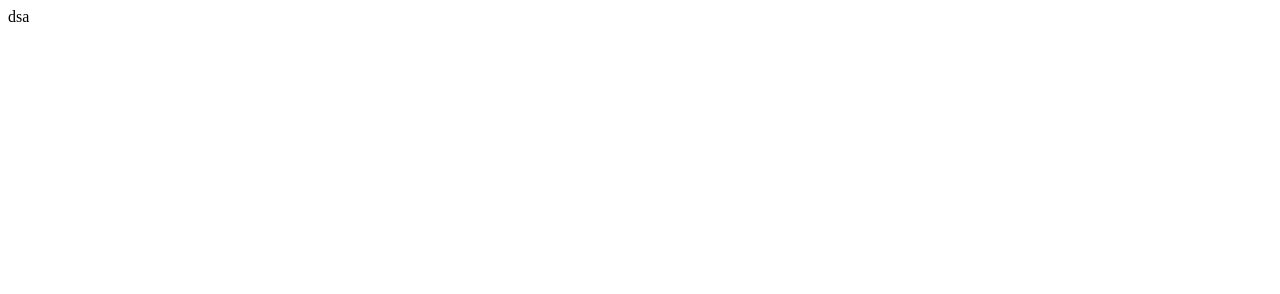
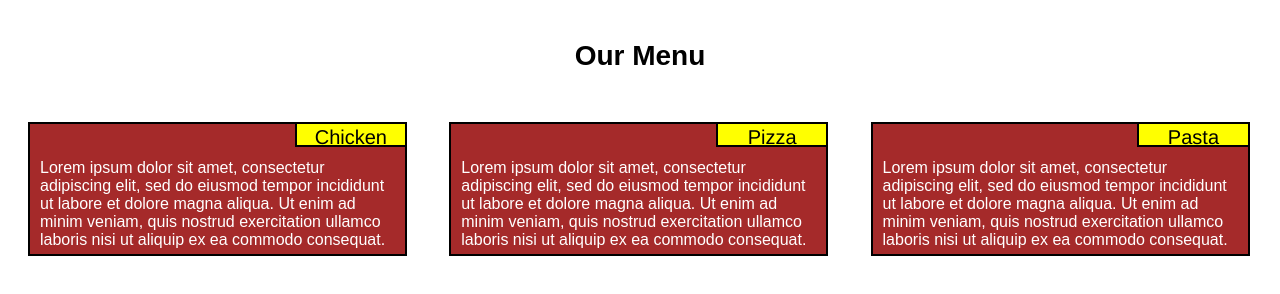
Before and after one commit to Afectum/module2-solution, a plain HTML site: page index.html in a window 1280 px wide. Drawn offline with Linux system fonts and the light colour scheme.

Commit message:
Add files via upload

```diff
--- a/index.html
+++ b/index.html
@@ -1 +1,34 @@
-dsa
+<!DOCTYPE html>
+<html>
+  <head>
+    <meta charset="utf-8">
+    <title>Assignment Solution for Module 2</title>
+    <link rel="stylesheet" href="main.css">
+  </head>
+<body>
+
+<h1>Our Menu</h1>
+
+<div class="block">
+  <div class="dtp tab mob">
+    <div class='bblock'>
+      <div class='sblock'>Chicken</div>
+      <p>Lorem ipsum dolor sit amet, consectetur adipiscing elit, sed do eiusmod tempor incididunt ut labore et dolore magna aliqua. Ut enim ad minim veniam, quis nostrud exercitation ullamco laboris nisi ut aliquip ex ea commodo consequat.</p>
+    </div>
+  </div>
+  <div class="dtp tab mob">
+    <div class='bblock'>
+      <div class='sblock'>Pizza</div>
+       <p>Lorem ipsum dolor sit amet, consectetur adipiscing elit, sed do eiusmod tempor incididunt ut labore et dolore magna aliqua. Ut enim ad minim veniam, quis nostrud exercitation ullamco laboris nisi ut aliquip ex ea commodo consequat.</p>
+    </div>
+  </div>
+  <div class="dtp tab mob">
+    <div class='bblock lasttab'>
+      <div class='sblock'>Pasta</div>
+       <p>Lorem ipsum dolor sit amet, consectetur adipiscing elit, sed do eiusmod tempor incididunt ut labore et dolore magna aliqua. Ut enim ad minim veniam, quis nostrud exercitation ullamco laboris nisi ut aliquip ex ea commodo consequat.</p>
+    </div>
+  </div>
+</div>
+
+</body>
+</html>
--- /dev/null
+++ b/main.css
@@ -0,0 +1,61 @@
+* {
+  box-sizing: border-box;
+}
+
+h1 {
+  font-family: Arial;
+  font-size: 1.75em;
+  margin-top: 40px;
+  margin-bottom: 40px;
+  text-align:center;
+}
+p {
+  font-family: Arial;
+  color: white;
+  margin:35px 10px 5px 10px;
+}
+.bblock {
+  border: 2px solid black;
+  background-color: #A52A2A;
+  width: 90%;
+  margin: 10px 20px 25px 20px;
+}
+
+.sblock{
+  border: 2px solid black;
+  padding: 2px;
+  text-align: center;
+  font-size: 1.25em;
+  background-color: yellow;
+  width: 30%;
+  height: 25px;
+  float: right;
+  margin: -2px -2px 0 0;
+  font-family: Helvetica;
+  color: black;
+}
+
+.block {
+  width: 100%;
+}
+
+/* dt = destktop */
+@media (min-width: 992px) {
+  .dtp  {
+    width: 33.33%;
+    float: left;
+ }
+
+}
+
+/*tb = tablet*/
+@media (min-width: 768px) and (max-width: 991px) {
+  .tab {
+    width: 50%;
+    float: left;
+  }
+  .lasttab {
+    width: 190%;
+
+  }
+}
```
